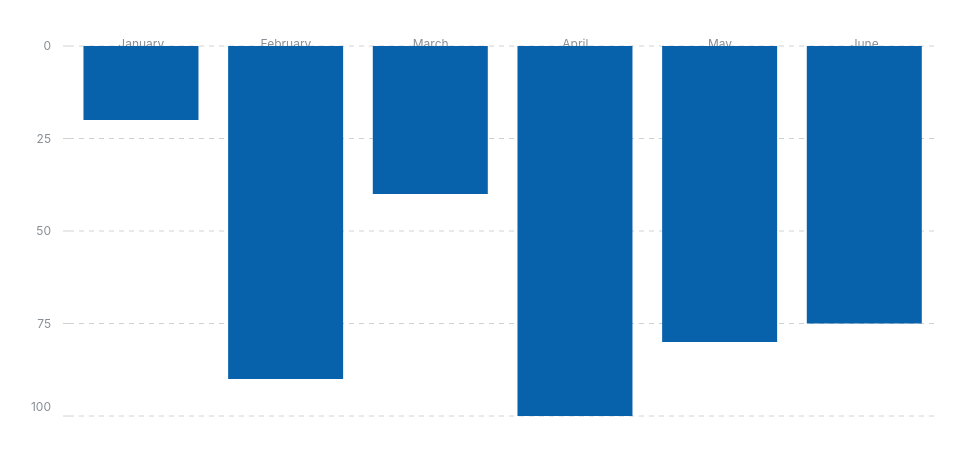
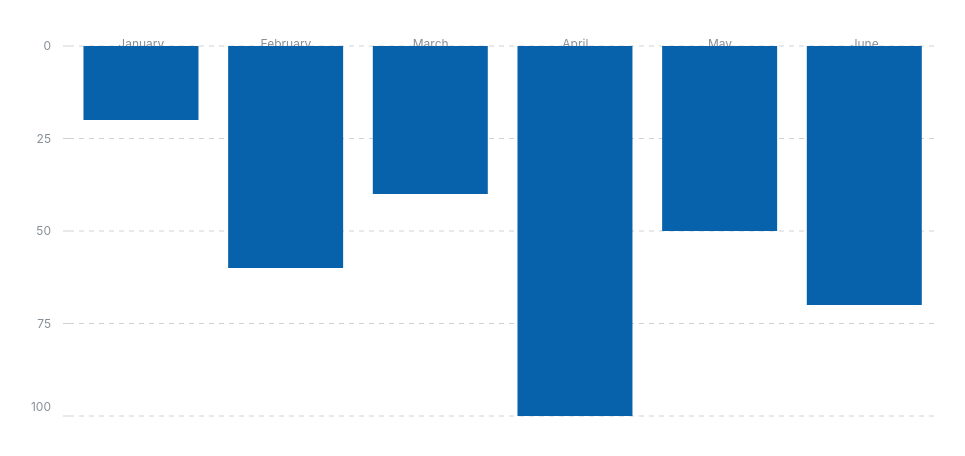
Before and after one commit to yasushi-mo/mantine-next-app-router, a Next.js app: page /charts/mantine-charts/bar-charts/top-to-bottom in a window 1280 px wide. Shown: the top 456 px of the page, without its empty margins (167-1132 px from the left). Built offline with nearby package versions, Linux system fonts and the light colour scheme.

Commit message:
Update: styles

```diff
--- a/src/app/charts/mantine-charts/bar-charts/top-to-bottom/page.tsx
+++ b/src/app/charts/mantine-charts/bar-charts/top-to-bottom/page.tsx
@@ -2,11 +2,11 @@ import { BarChart } from "@mantine/charts";
 
 const data = [
   { month: "January", gap: 20 },
-  { month: "February", gap: 90 },
+  { month: "February", gap: 60 },
   { month: "March", gap: 40 },
   { month: "April", gap: 100 },
-  { month: "May", gap: 80 },
-  { month: "June", gap: 75 },
+  { month: "May", gap: 50 },
+  { month: "June", gap: 70 },
 ];
 
 export default function Page() {
@@ -20,7 +20,7 @@ export default function Page() {
         reversed: true,
       }}
       xAxisProps={{
-        orientation: "top", // Positions x-axis at the top if this property is available
+        orientation: "top",
       }}
     />
   );
```
